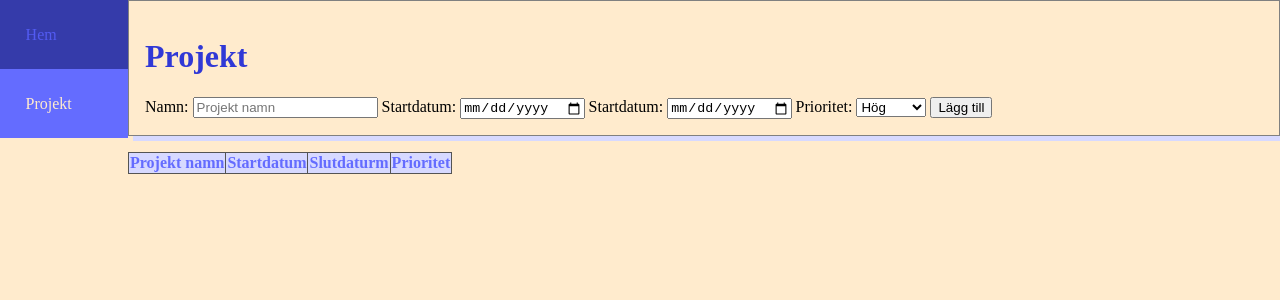
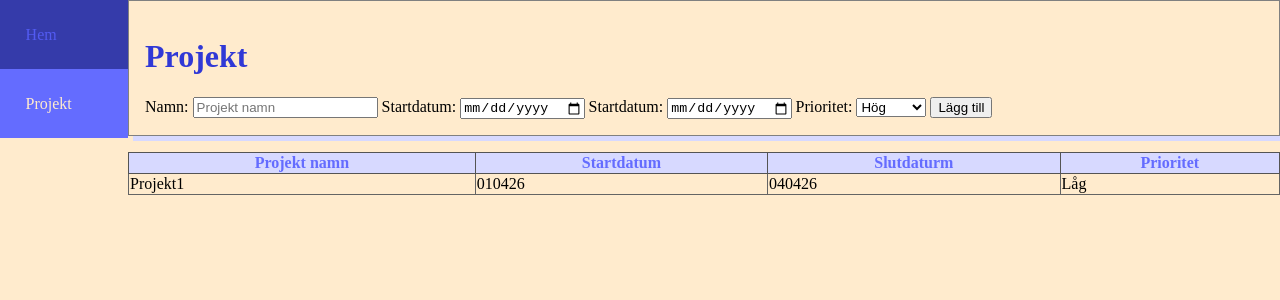
Before and after one commit to a23lisjo/examensarbete_artefakt, a SvelteKit app in the folder Svelte applikation/svelte_projekthanterare/: page /projekt in a window 1280 px wide. Shown: the top 300 px of the page. Built offline with nearby package versions, Linux system fonts and the light colour scheme.

Commit message:
Lade till props + manuellt la in test data för en <td>

```diff
--- /dev/null
+++ b/Svelte applikation/svelte_projekthanterare/src/lib/components/ProjektObjekt.svelte
@@ -0,0 +1,24 @@
+<script>
+    let {namn, startDatum, slutDatum, prioritet} = $props();
+</script>
+
+ <tr>
+    <td class= "projektObjekt">{namn}</td>
+    <td class= "projektObjekt">{startDatum}</td>
+    <td class= "projektObjekt">{slutDatum}</td>
+    <td class= "projektObjekt">{prioritet}</td>
+</tr>
+
+<style>
+    tr:nth-child(even) {background-color: #e8e8e8;
+}
+tr:hover{
+    background-color: #adadad;
+}
+
+.projektObjekt{
+    border-collapse: collapse;
+    border: 1px solid rgb(100, 100, 100)
+}
+
+</style>
--- a/Svelte applikation/svelte_projekthanterare/src/routes/projekt/+page.svelte
+++ b/Svelte applikation/svelte_projekthanterare/src/routes/projekt/+page.svelte
@@ -1,6 +1,7 @@
  <script>
     import Navbar from '$lib/components/Navbar.svelte';
     import ObjektForm from '$lib/components/ObjektForm.svelte';
+    import ProjektObjekt from '$lib/components/ProjektObjekt.svelte';
 
  </script>
 
@@ -21,6 +22,7 @@
             </tr>
         </thead>
         <tbody>
+            <ProjektObjekt namn="Projekt1" startDatum="010426" slutDatum="040426" prioritet="Låg" />
 
         </tbody>
     </table>
@@ -28,9 +30,16 @@
 </div>
 
 <style>
-    #projektTabell{
+#pageTitle{
+    color:#3038d6;
+}
+
+#projektTabell{
     border-collapse: collapse;
     margin-top: 1em;
+}
+table{
+    width: 100%;
 }
 
 th{
@@ -45,10 +54,6 @@ tr:hover{
     background-color: #adadad;
 }
 
-#pageTitle{
-    color:#3038d6;
-}
-
 #addProjektSection{
     border: 1px grey solid;
     box-shadow: 5px 5px #d7d9ff;
```
